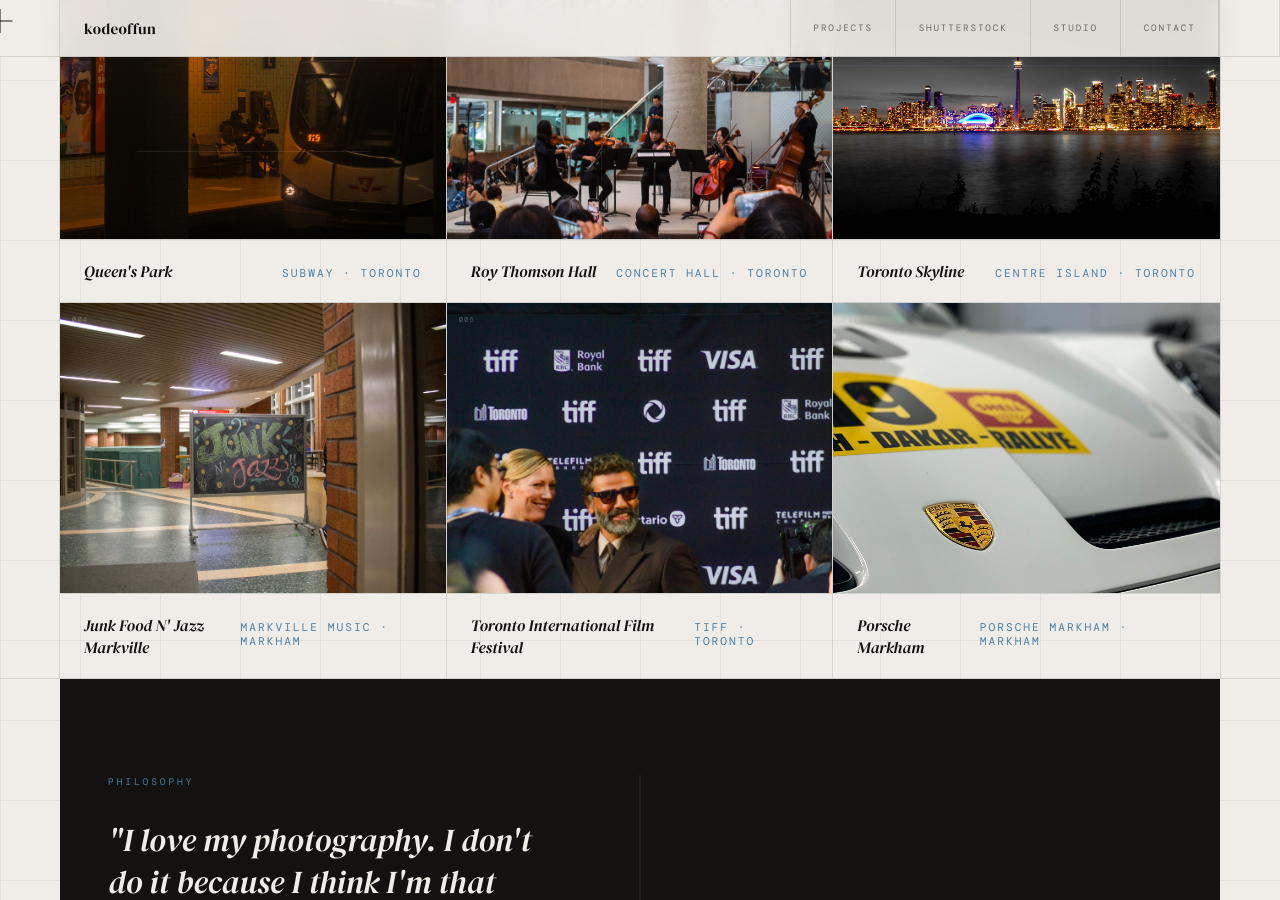
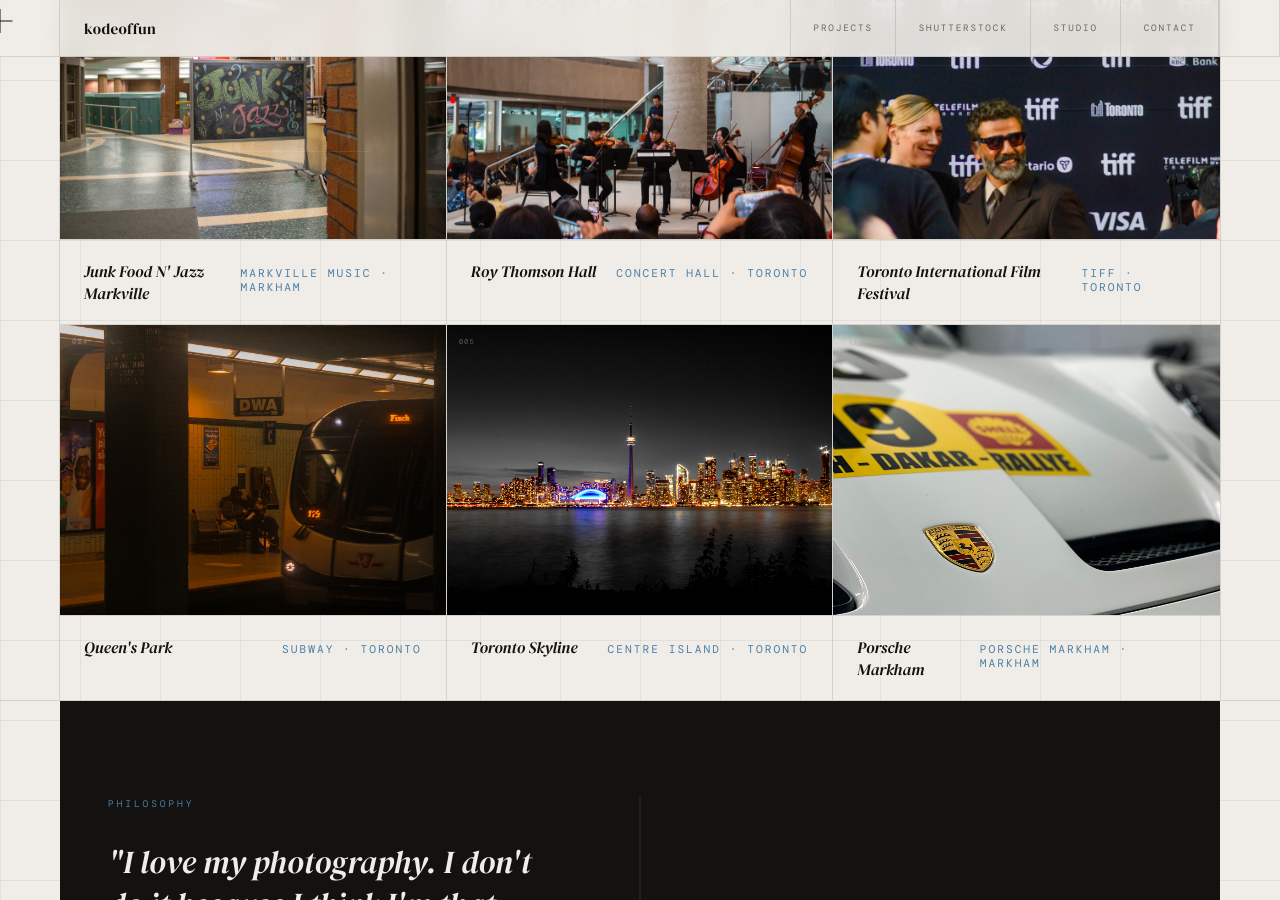
Before and after one commit to kodeoffun/kodeoffun.github.io, a Jekyll site: the page index.html, which Jekyll copies as it is, in a window 1280 px wide and 900 px high, scrolled down 1075 px. Built offline with Jekyll 4.4.1, drawn with Linux system fonts in a browser that asks for light colours; some web fonts are replaced.

Commit message:
Update index.html

```diff
--- a/index.html
+++ b/index.html
@@ -933,12 +933,13 @@
 
 
 <a href="queens-park" class="project-cell rv" style="text-decoration: none; color: inherit; display: block;">  <div class="project-photo a1">
-    <img src="assets/queens-park-subway.jpg" alt="Symmetrical architectural view of the Queen's Park subway station platform" class="project-img" loading="lazy">
+    <img src="assets/markville-junk-n-jazz-2025.jpg" alt="Markville Music's annual Junk Food N'Jazz performance, featuring Markville's jazz ensembles, soloists, many other great performers." class="project-img" loading="lazy">
   </div>
   <div class="project-num">001</div>
   <div class="project-info">
-    <span class="project-name">Queen's Park</span>
-    <span class="project-tag">Subway · Toronto</span>
+  <span class="project-name">Junk Food N' Jazz Markville</span>
+          <span class="project-tag">Markville Music · Markham</span>
+
   </div>
 </A>
 
@@ -953,37 +954,38 @@
       </a>
 
 <a href="toronto" class="project-cell rv" style="text-decoration: none; color: inherit; display: block;">  <div class="project-photo a3">
-    <img src="assets/toronto-night-skyline.jpg" alt="A collection of the iconic Porsche crest on the Porsche 911 model." class="project-img" loading="lazy">
+        <img src="assets/tiff.JPG" alt="Toronto International Film Festival" class="project-img" loading="lazy">
   </div>
         <div class="project-num">003</div>
+        <div class="project-info">
+		<span class="project-name">Toronto International Film Festival</span>
+          <span class="project-tag">TIFF · Toronto</span>
+
+        </div>
+      </a>
+
+<a href="junknjazz" class="project-cell rv" style="text-decoration: none; color: inherit; display: block;">  <div class="project-photo a4">
+    <img src="assets/queens-park-subway.jpg" alt="Queen's Park" class="project-img" loading="lazy">
+  </div>
+        <div class="project-num">004</div>
+        <div class="project-info">
+              <span class="project-name">Queen's Park</span>
+    <span class="project-tag">Subway · Toronto</span>
+        </div>
+      </a>
+
+<a href="tiff-2025" class="project-cell rv" style="text-decoration: none; color: inherit; display: block;">  <div class="project-photo a5">
+	<img src="assets/toronto-night-skyline.jpg" alt="Photos featuring Downtown Toronto." class="project-img" loading="lazy">
+  </div>
+        <div class="project-num">005</div>
         <div class="project-info">
           <span class="project-name">Toronto Skyline</span>
           <span class="project-tag">Centre Island · Toronto</span>
         </div>
       </a>
 
-<a href="junknjazz" class="project-cell rv" style="text-decoration: none; color: inherit; display: block;">  <div class="project-photo a4">
-    <img src="assets/markville-junk-n-jazz-2025.jpg" alt="Markville Music's annual Junk Food N'Jazz performance, featuring Markville's jazz ensembles, choir, and many other great performers in the " class="project-img" loading="lazy">
-  </div>
-        <div class="project-num">004</div>
-        <div class="project-info">
-          <span class="project-name">Junk Food N' Jazz Markville</span>
-          <span class="project-tag">Markville Music · Markham</span>
-        </div>
-      </a>
-
-<a href="tiff-2025" class="project-cell rv" style="text-decoration: none; color: inherit; display: block;">  <div class="project-photo a5">
-    <img src="assets/tiff.JPG" alt="Toronto International Film Festival" class="project-img" loading="lazy">
-  </div>
-        <div class="project-num">005</div>
-        <div class="project-info">
-          <span class="project-name">Toronto International Film Festival</span>
-          <span class="project-tag">TIFF · Toronto</span>
-        </div>
-      </a>
-
 <a href="porsche-markham" class="project-cell rv" style="text-decoration: none; color: inherit; display: block;">  <div class="project-photo a6" >
-    <img src="assets/porsche-markham-crest.jpg" alt="A collection of the iconic Porsche crest on the Porsche 911 model." class="project-img" loading="lazy">
+    <img src="assets/porsche-markham-crest.jpg" alt="A collection of iconic Porsche cars." class="project-img" loading="lazy">
   </div>
   <div class="project-num">006</div>
   <div class="project-info">
```
